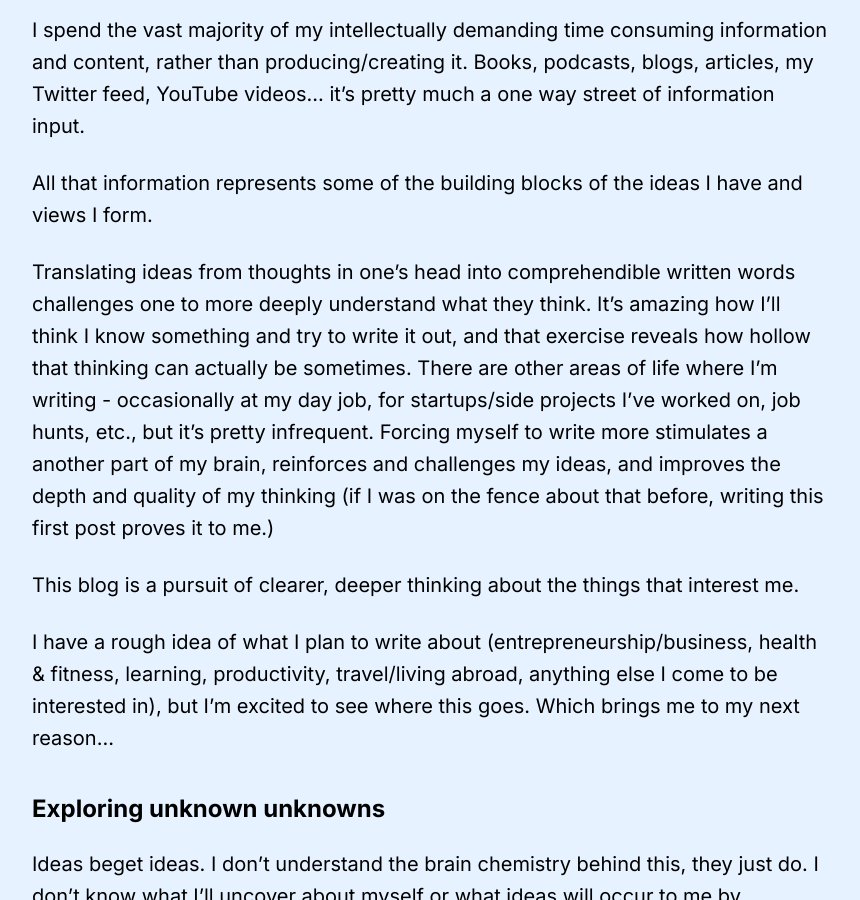
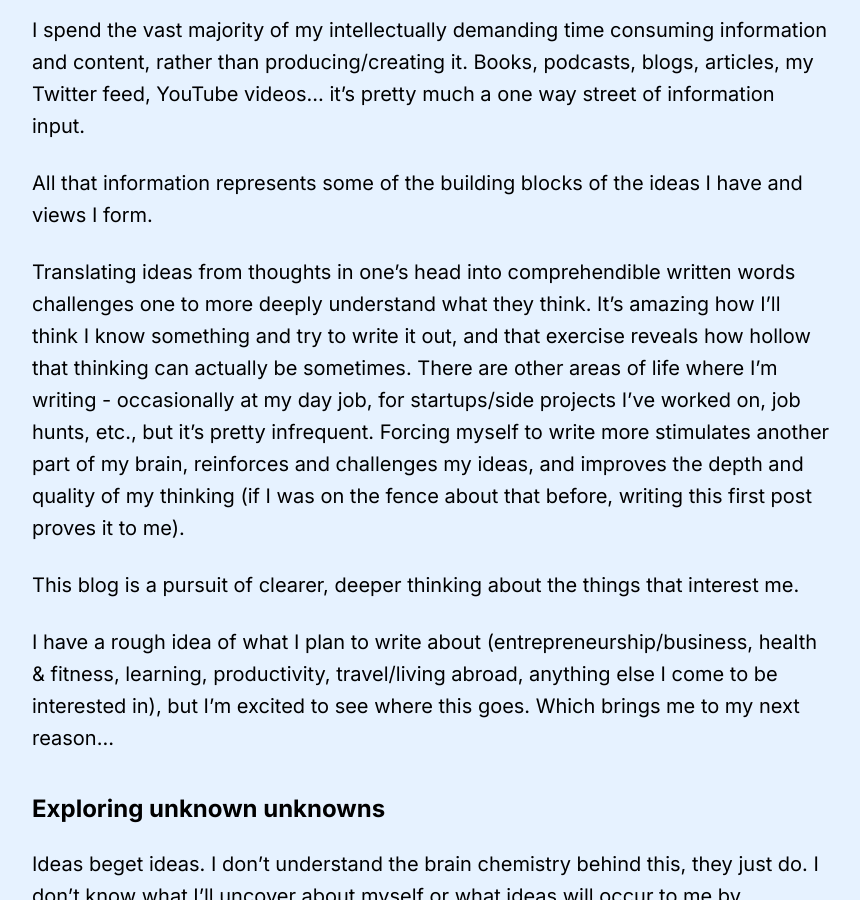
Before and after one commit to emikes919/eddymikes_blog, a Jekyll site: the page built from _posts/2022-08-06-why-i-started-this-blog.md, in a window 1280 px wide and 900 px high, scrolled down 659 px. Shown: the whole window, without its empty margins (173-1033 px from the left). Built offline with Jekyll 4.4.1, drawn with Linux system fonts in a browser that asks for light colours.

```diff
--- a/_posts/2022-08-06-why-i-started-this-blog.md
+++ b/_posts/2022-08-06-why-i-started-this-blog.md
@@ -13,7 +13,7 @@ I spend the vast majority of my intellectually demanding time consuming informat
 
 All that information represents some of the building blocks of the ideas I have and views I form.
 
-Translating ideas from thoughts in one’s head into comprehendible written words challenges one to more deeply understand what they think. It’s amazing how I’ll think I know something and try to write it out, and that exercise reveals how hollow that thinking can actually be sometimes. There are other areas of life where I’m writing - occasionally at my day job, for startups/side projects I’ve worked on, job hunts, etc., but it’s pretty infrequent. Forcing myself to write more stimulates a another part of my brain, reinforces and challenges my ideas, and improves the depth and quality of my thinking (if I was on the fence about that before, writing this first post proves it to me.)
+Translating ideas from thoughts in one’s head into comprehendible written words challenges one to more deeply understand what they think. It’s amazing how I’ll think I know something and try to write it out, and that exercise reveals how hollow that thinking can actually be sometimes. There are other areas of life where I’m writing - occasionally at my day job, for startups/side projects I’ve worked on, job hunts, etc., but it’s pretty infrequent. Forcing myself to write more stimulates another part of my brain, reinforces and challenges my ideas, and improves the depth and quality of my thinking (if I was on the fence about that before, writing this first post proves it to me).
 
 This blog is a pursuit of clearer, deeper thinking about the things that interest me.
 
```
